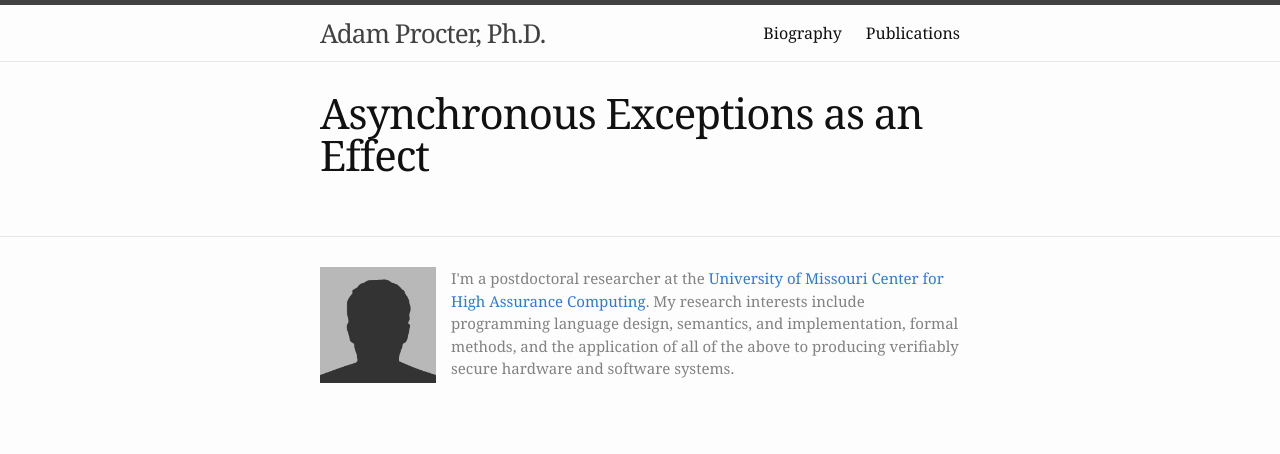
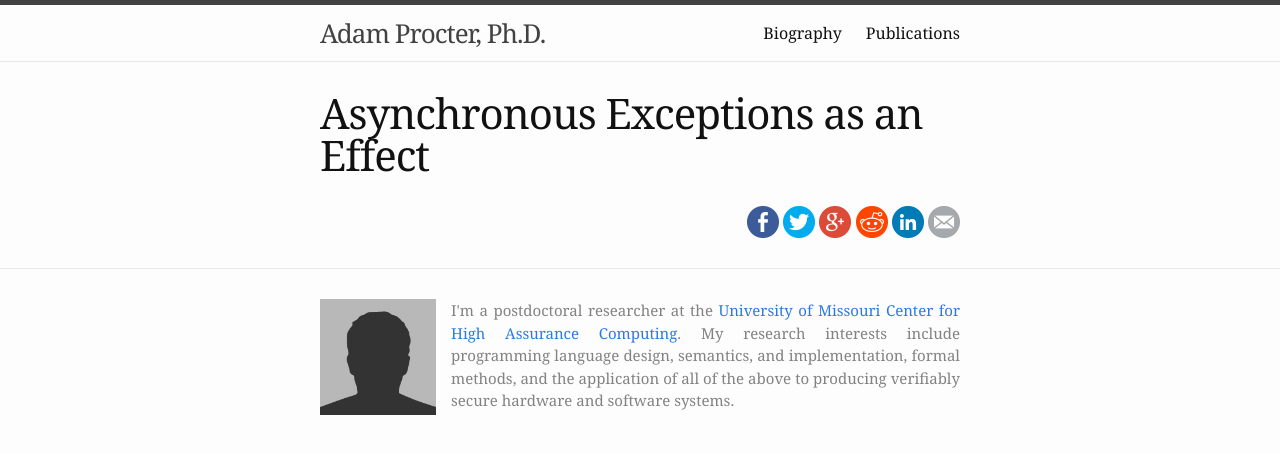
Before and after one commit to aprocter/aprocter.github.io, a Jekyll site: the page built from _publications/2008-mpc.markdown, in a window 1280 px wide. Shown: the top 454 px of the page. Built offline with Jekyll 4.4.1, drawn with Linux system fonts in a browser that asks for light colours.

Commit message:
Social sharing buttons

```diff
--- /dev/null
+++ b/_includes/social.html
@@ -0,0 +1,11 @@
+{% assign share_url = page.url | prepend: site.baseurl | prepend: site.url %}
+{% assign img_base  = "/images" %}
+
+<ul class="share-buttons">
+	<li><a href="https://www.facebook.com/sharer/sharer.php?u={{ share_url }}"&t={{ page.title }}" target="_blank"><img src="{{ img_base }}/flat_web_icon_set/color/Facebook.png"></a></li>
+	<li><a href="https://twitter.com/intent/tweet?source={{ share_url }}&text={{ page.title }}:%20{{ share_url }}&via=amp269" target="_blank" title="Tweet"><img src="{{ img_base }}/flat_web_icon_set/color/Twitter.png"></a></li>
+	<li><a href="https://plus.google.com/share?url={{ share_url }}" target="_blank" title="Share on Google+"><img src="{{ img_base }}/flat_web_icon_set/color/Google+.png"></a></li>
+	<li><a href="http://www.reddit.com/submit?url={{ share_url }}&title={{ page.title }}" target="_blank" title="Submit to Reddit"><img src="{{ img_base }}/flat_web_icon_set/color/Reddit.png"></a></li>
+	<li><a href="http://www.linkedin.com/shareArticle?mini=true&url={{ share_url }}&title={{ page.title }}&source={{ share_url }}" target="_blank" title="Share on LinkedIn"><img src="{{ img_base }}/flat_web_icon_set/color/LinkedIn.png"></a></li>
+	<li><a href="mailto:?subject={{ page.title }}&body={{ share_url }}" target="_blank" title="Email"><img src="{{ img_base }}/flat_web_icon_set/color/Email.png"></a></li>
+</ul>
--- a/_layouts/post.html
+++ b/_layouts/post.html
@@ -12,4 +12,7 @@ layout: default
     {{ content }}
   </article>
 
+
 </div>
+
+{% include social.html %}
--- a/_layouts/publication.html
+++ b/_layouts/publication.html
@@ -12,3 +12,5 @@ layout: default
   </article>
 
 </div>
+
+{% include social.html %}
--- a/_sass/_layout.scss
+++ b/_sass/_layout.scss
@@ -128,8 +128,10 @@
 .footer-col-2 {
     width: -webkit-calc(80% - (#{$spacing-unit} / 2));
     width:         calc(80% - (#{$spacing-unit} / 2));
+    text-align: justify;
 }
 
+/*
 @include media-query($on-laptop) {
     .footer-col-1 {
         width: -webkit-calc(20% - (#{$spacing-unit} / 2));
@@ -141,13 +143,14 @@
         width:         calc(80% - (#{$spacing-unit} / 2));
     }
 }
+*/
 
 @include media-query($on-palm) {
     .footer-col-1 {
         float: left;
         margin-right: 15px;
-        width: -webkit-calc(25% - (#{$spacing-unit} / 2));
-        width:         calc(25% - (#{$spacing-unit} / 2));
+        width: -webkit-calc(20% - (#{$spacing-unit} / 2));
+        width:         calc(20% - (#{$spacing-unit} / 2));
     }
 
     .footer-col-2 {
@@ -189,20 +192,23 @@
     font-size: 24px;
 }
 
-.pub-item > .pub-title {
+.pub-item {
+   > .pub-title {
      font-size: 18;
+     margin-bottom: $spacing-unit * 0.4;
    }
-
-.pub-item > .pub-bib {
+   > .pub-bib {
      font-size: 12pt;
      margin-left: 20pt;
+     margin-bottom: $spacing-unit * 0.4;
+     text-align: justify;
+     color: lighten($text-color,40%);
    }
-
-.pub-item > .pub-abstract {
+   > .pub-abstract {
      margin-left: 20pt;
      text-align: justify;
    }
-
+}
 
 
 /**
@@ -248,8 +254,22 @@
             font-size: 18px;
         }
     }
+
+    text-align: justify;
 }
 
 .bio-photo {
   width: 100%;
 }
+
+.share-buttons {
+  text-align: right;
+  list-style: none;
+  padding-left: 0;
+  margin-left: 0;
+  margin-bottom: 0;
+}
+
+.share-buttons li {
+  display: inline;
+}
```
Also changed, not shown: images/flat_web_icon_set/color/Email.png (added), images/flat_web_icon_set/color/Facebook.png (added), images/flat_web_icon_set/color/Google+.png (added), images/flat_web_icon_set/color/LinkedIn.png (added), images/flat_web_icon_set/color/Pinboard.png (added), images/flat_web_icon_set/color/Pinterest.png (added), images/flat_web_icon_set/color/Pocket.png (added), images/flat_web_icon_set/color/Reddit.png (added), images/flat_web_icon_set/color/Tumblr.png (added), images/flat_web_icon_set/color/Twitter.png (added), images/flat_web_icon_set/color/Wordpress.png (added), 1 other file. Lines whose indentation alone changed are shown as unchanged.
